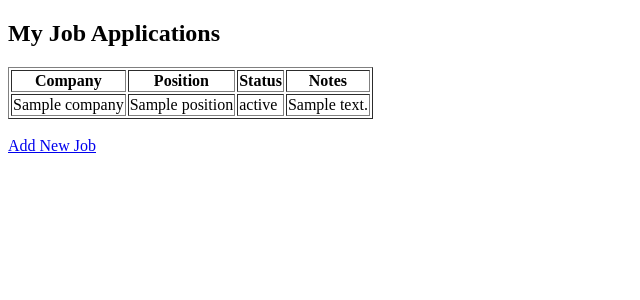
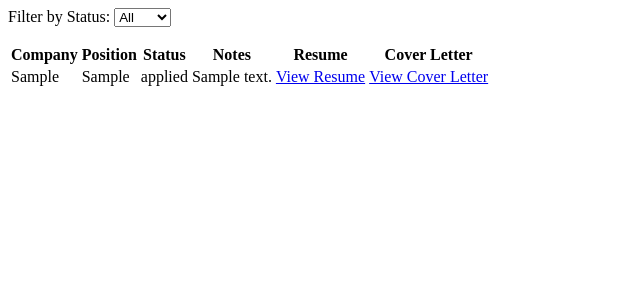
Before and after one commit to RakshithaR96/job-application-tracker, a Django app: template tracker/templates/tracker/job_list.html in a window 1280 px wide. Shown: the top 300 px of the page, without its empty margins (0-640 px from the left). Run offline with Django 4.2, Linux system fonts and the light colour scheme; tables that the repository leaves empty hold one stand-in row (values such as "Sample post"); the template is opened without the code that fills it: values that come from a table or form of the project are taken from there, most other values are stand-ins (such as "Sample title", 1, 10 or a date in 2020).

Commit message:
added new feature of uploading resume

```diff
--- a/config/settings.py
+++ b/config/settings.py
@@ -9,7 +9,7 @@ https://docs.djangoproject.com/en/4.2/topics/settings/
 For the full list of settings and their values, see
 https://docs.djangoproject.com/en/4.2/ref/settings/
 """
-
+import os
 from pathlib import Path
 
 # Build paths inside the project like this: BASE_DIR / 'subdir'.
@@ -122,3 +122,6 @@ STATIC_URL = 'static/'
 # https://docs.djangoproject.com/en/4.2/ref/settings/#default-auto-field
 
 DEFAULT_AUTO_FIELD = 'django.db.models.BigAutoField'
+
+MEDIA_URL = '/media/'
+MEDIA_ROOT = os.path.join(BASE_DIR, 'media')
--- a/config/urls.py
+++ b/config/urls.py
@@ -16,9 +16,15 @@ Including another URLconf
 """
 from django.contrib import admin
 from django.urls import path, include
+from django.conf import settings  # ✅ Make sure this line is present
+from django.conf.urls.static import static
+from django.urls import path
+from tracker import views
 
 urlpatterns = [
     path('admin/', admin.site.urls),
     path('', include('tracker.urls')),  # Add this line
 
 ]
+if settings.DEBUG:
+    urlpatterns += static(settings.MEDIA_URL, document_root=settings.MEDIA_ROOT)
--- a/tracker/forms.py
+++ b/tracker/forms.py
@@ -4,4 +4,7 @@ from .models import JobApplication
 class JobApplicationForm(forms.ModelForm):
     class Meta:
         model = JobApplication
-        fields = ['company', 'position', 'status', 'notes']
+        fields = ['company', 'position', 'status', 'notes', 'reminder_date','resume','cover_letter']  # Include reminder_date
+        widgets = {
+            'reminder_date': forms.DateInput(attrs={'type': 'date'})  # HTML date picker
+        }
--- a/tracker/models.py
+++ b/tracker/models.py
@@ -15,6 +15,12 @@ class JobApplication(models.Model):
     date_applied = models.DateField(auto_now_add=True)
     status = models.CharField(max_length=20, choices=STATUS_CHOICES, default='applied')
     notes = models.TextField(blank=True, null=True)
+    applied_date = models.DateField(auto_now_add=True)
+    reminder_date = models.DateField(blank=True, null=True)  # New field
+
+    resume = models.FileField(upload_to="resumes/", blank=True, null=True)
+    cover_letter = models.FileField(upload_to="cover_letters/", blank=True, null=True)
+
 
     def __str__(self):
         return f"{self.position} at {self.company}"
--- a/tracker/templates/tracker/add_job.html
+++ b/tracker/templates/tracker/add_job.html
@@ -3,7 +3,7 @@
 {% block content %}
 <div class="container">
     <h2>Add a New Job</h2>
-    <form method="POST">
+    <form method="POST" enctype="multipart/form-data">  <!-- Required for file uploads -->
         {% csrf_token %}
         {{ form.as_p }}
         <button type="submit">Add Job</button>
--- a/tracker/templates/tracker/job_list.html
+++ b/tracker/templates/tracker/job_list.html
@@ -1,18 +1,23 @@
-<!DOCTYPE html>
-<html lang="en">
-<head>
-    <meta charset="UTF-8">
-    <meta name="viewport" content="width=device-width, initial-scale=1.0">
-    <title>Job Applications</title>
-</head>
-<body>
-    <h2>My Job Applications</h2>
-    <table border="1">
+<form method="GET">
+    <label for="status">Filter by Status:</label>
+    <select name="status" id="status" onchange="this.form.submit()">
+        <option value="">All</option>
+        {% for status in statuses %}
+            <option value="{{ status }}" {% if selected_status == status %}selected{% endif %}>
+                {{ status }}
+            </option>
+        {% endfor %}
+    </select>
+</form>
+
+<table>
     <tr>
         <th>Company</th>
         <th>Position</th>
         <th>Status</th>
         <th>Notes</th>
+        <th>Resume</th>
+        <th>Cover Letter</th>
     </tr>
     {% for job in jobs %}
         <tr>
@@ -20,15 +25,24 @@
             <td>{{ job.position }}</td>
             <td>{{ job.status }}</td>
             <td>{{ job.notes }}</td>
+            <td>
+                {% if job.resume %}
+                    <a href="{{ job.resume.url }}" target="_blank">View Resume</a>
+                {% else %}
+                    No Resume
+                {% endif %}
+            </td>
+            <td>
+                {% if job.cover_letter %}
+                    <a href="{{ job.cover_letter.url }}" target="_blank">View Cover Letter</a>
+                {% else %}
+                    No Cover Letter
+                {% endif %}
+            </td>
         </tr>
     {% empty %}
         <tr>
-            <td colspan="4">No job applications found.</td>
+            <td colspan="6">No jobs found for selected status.</td>
         </tr>
     {% endfor %}
 </table>
-
-    <br>
-    <a href="{% url 'add_job' %}">Add New Job</a>
-</body>
-</html>
--- a/tracker/urls.py
+++ b/tracker/urls.py
@@ -1,9 +1,10 @@
 from django.urls import path
-from .views import job_list, add_job  # Import your views
+from . import views
 
 app_name = "tracker"  # This must match the namespace in your template
 
 urlpatterns = [
-    path('', job_list, name='job_list'),
-    path('add/', add_job, name='add_job'),
+    path('job_list/', views.job_list, name='job_list'),
+    path('add/', views.add_job, name='add_job'),
+
 ]
```
Also changed, not shown: tracker/views.py (+20 -5 lines), tracker/migrations/0002_jobapplication_applied_date_and_more.py (added), tracker/migrations/0003_jobapplication_cover_letter_jobapplication_resume.py (added). Lines whose indentation alone changed are shown as unchanged.
